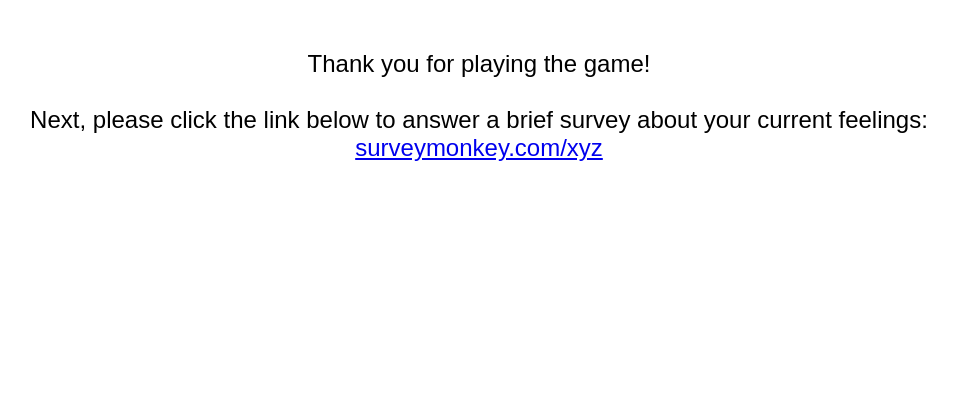
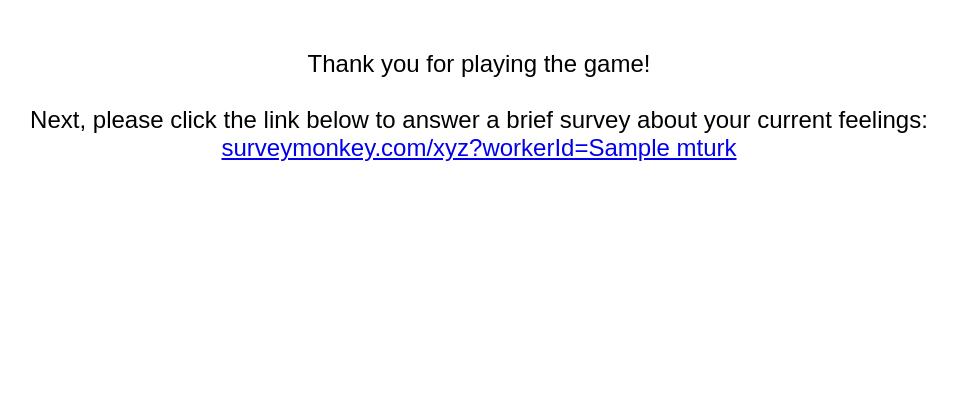
Before and after one commit to jpsalo/kampimasiina, a Django app: template web/motivation/templates/motivation/thank_you.html in a window 1280 px wide. Shown: the top 420 px of the page, without its empty margins (161-1118 px from the left). Run offline with Django 3.2, Linux system fonts and the light colour scheme; the template is opened without the code that fills it: most values are stand-ins (such as "Sample title", 1, 10 or a date in 2020).

Commit message:
Add MTurk id as a query string to the survey link

```diff
--- a/web/motivation/templates/motivation/thank_you.html
+++ b/web/motivation/templates/motivation/thank_you.html
@@ -10,6 +10,6 @@
 
     <p>Next, please click the link below to answer a brief survey about your current feelings:</p>
 
-    <a href="https://surveymonkey.com/xyz">surveymonkey.com/xyz</a>
+    <a href="https://surveymonkey.com/xyz">surveymonkey.com/xyz?workerId={{ mturk }}</a>
 
 </div>
--- a/web/motivation/views.py
+++ b/web/motivation/views.py
@@ -94,7 +94,11 @@
         questionnaire.earnings = earnings
         questionnaire.save()
 
-    return render(request, 'motivation/thank_you.html')
+    questionnaire_id = request.session.get('id')
+    questionnaire = Questionnaire.objects.get(id=questionnaire_id)
+    mturk = questionnaire.mturk
+
+    return render(request, 'motivation/thank_you.html', {'mturk': mturk})
 
 
 class QuestionnaireForm(forms.Form):
```
